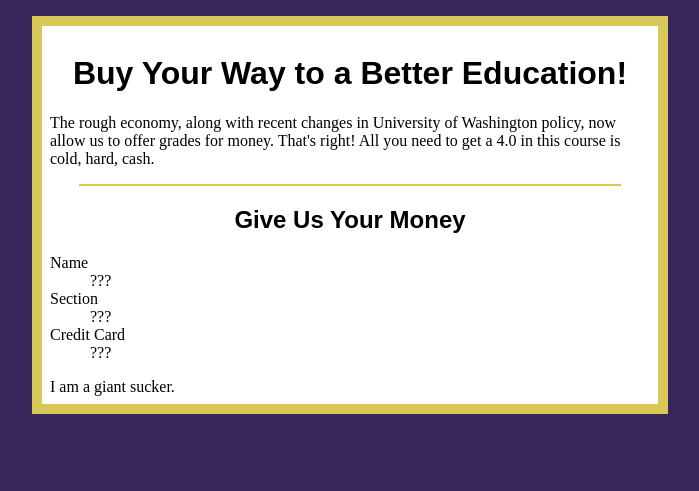
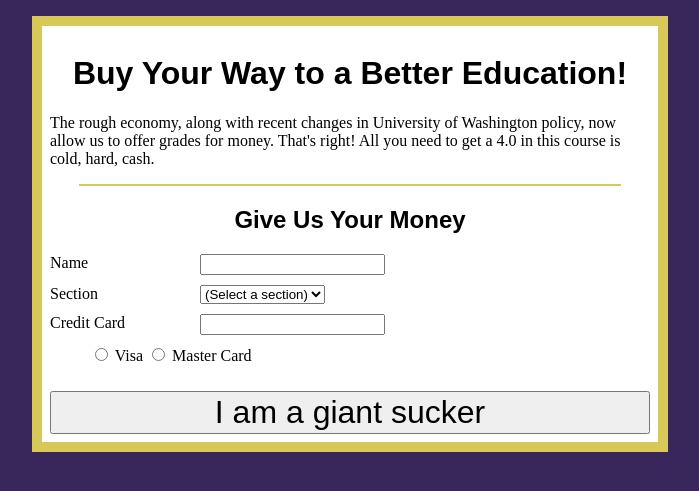
Before and after one commit to iuthub/lab-5-Zaynutdinov-Zufarbek-1, a PHP site: page /webpage/buyagrade.html in a window 1280 px wide. Shown: the top 491 px of the page, without its empty margins (290-989 px from the left). Run offline with PHP 8.4, Linux system fonts and the light colour scheme.

Commit message:
All tasks finished!

```diff
--- /dev/null
+++ b/index.php
@@ -0,0 +1,6 @@
+<?php
+
+$homepage = file_get_contents('./webpage/buyagrade.html');
+echo $homepage;
+
+?>
--- /dev/null
+++ b/suckers.txt
@@ -0,0 +1 @@
+Zufar; 003; 06546-1481-2154-1511 (master card)
--- a/webpage/buyagrade.css
+++ b/webpage/buyagrade.css
@@ -1,7 +1,6 @@
 html {
     background-color: #39275B;
 }
-
 body {
     width: 600px;
     margin: 1em auto;
@@ -9,18 +8,23 @@ body {
     border: 10px #D8C858 solid;
     padding: 0.5em;
 }
-
 hr {
     width: 90%;
     border: 1px solid #D8C858;
 }
-
 h1, h2 {
     font-family: sans-serif;
     text-align: center;
 }
-
 input[type="submit"] {
     font-size: 2em;
     width: 100%;
 }
+dt {
+    float: left;
+    width: 150px;
+}
+dd, dt{
+    padding-left: 0;
+    padding-bottom: 10px;
+}
--- a/webpage/buyagrade.html
+++ b/webpage/buyagrade.html
@@ -2,38 +2,51 @@
 <html xmlns="http://www.w3.org/1999/xhtml">
 	<head>
 		<title>Buy Your Way to a Better Education!</title>
-		<link href="buyagrade.css" type="text/css" rel="stylesheet" />
+		<link href="./webpage/buyagrade.css" type="text/css" rel="stylesheet" />
 	</head>
 
 	<body>
 		<h1>Buy Your Way to a Better Education!</h1>
-
 		<p>
 			The rough economy, along with recent changes in University of Washington policy, now allow us to offer grades for money.  That's right!  All you need to get a 4.0 in this course is cold, hard, cash.
 		</p>
-
 		<hr />
 
+    <form action="../sucker.php" method="post">
 		<h2>Give Us Your Money</h2>
 		<dl>
 			<dt>Name</dt>
 			<dd>
-				???
+				<input type="text" name="name">
 			</dd>
 
 			<dt>Section</dt>
 			<dd>
-				???
+				<select name="section">
+                    <option selected>(Select a section)</option>
+                    <option value="001">001</option>
+                    <option value="002">002</option>
+                    <option value="003">003</option>
+                    <option value="004">004</option>
+                    <option value="005">005</option>
+                </select>
 			</dd>
 
 			<dt>Credit Card</dt>
 			<dd>
-				???
+				<input type="text" maxlength="16" name="credit_card_number">
 			</dd>
+            <dd>
+                <input type="radio" name="card_type" value="visa"> Visa
+                <input type="radio" name="card_type" value="master card"> Master Card
+            </dd>
+
 		</dl>
 
 		<div>
-			I am a giant sucker.
+			<input style="width: 100%; height: auto" type="submit" value="I am a giant sucker">
 		</div>
+    </form>
+
 	</body>
 </html>
```
Also changed, not shown: sucker.php (added, +60 -0 lines).
